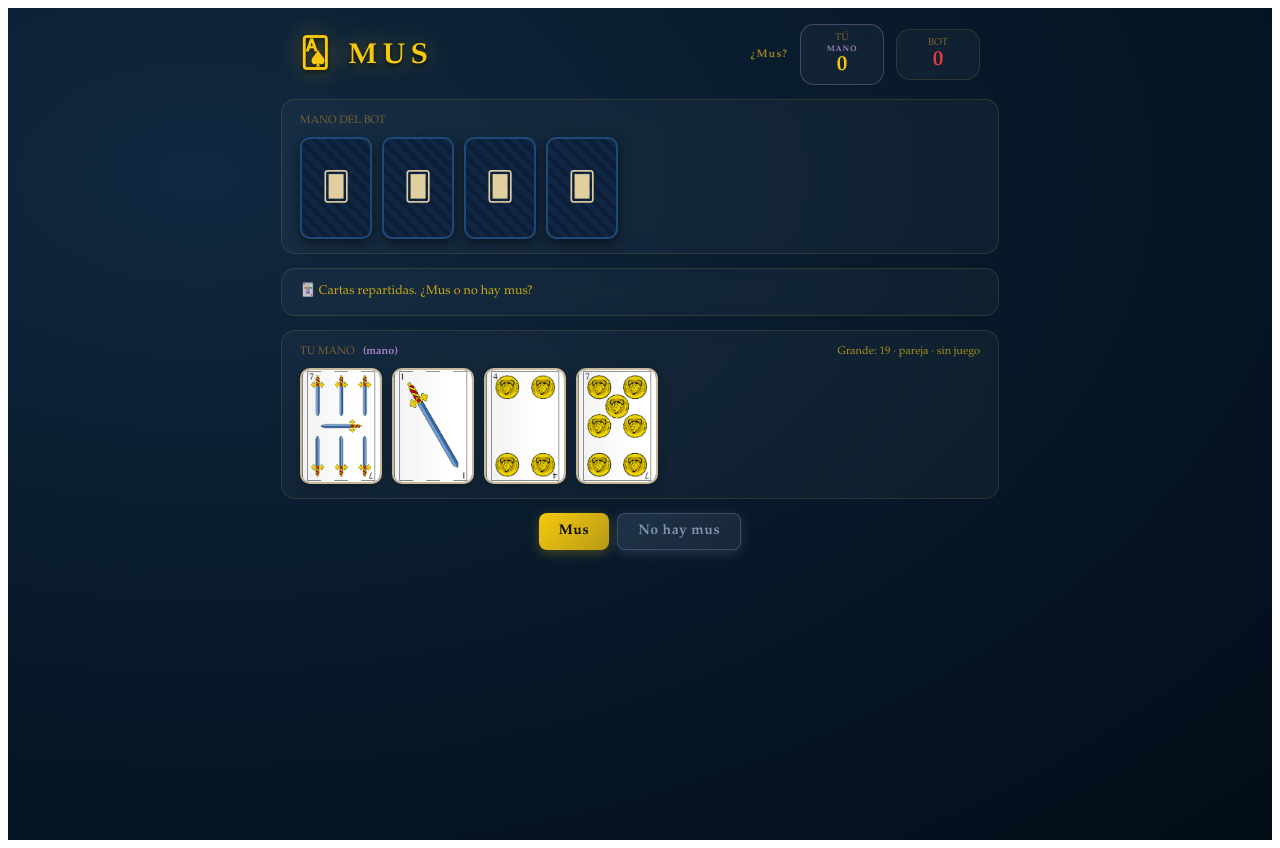
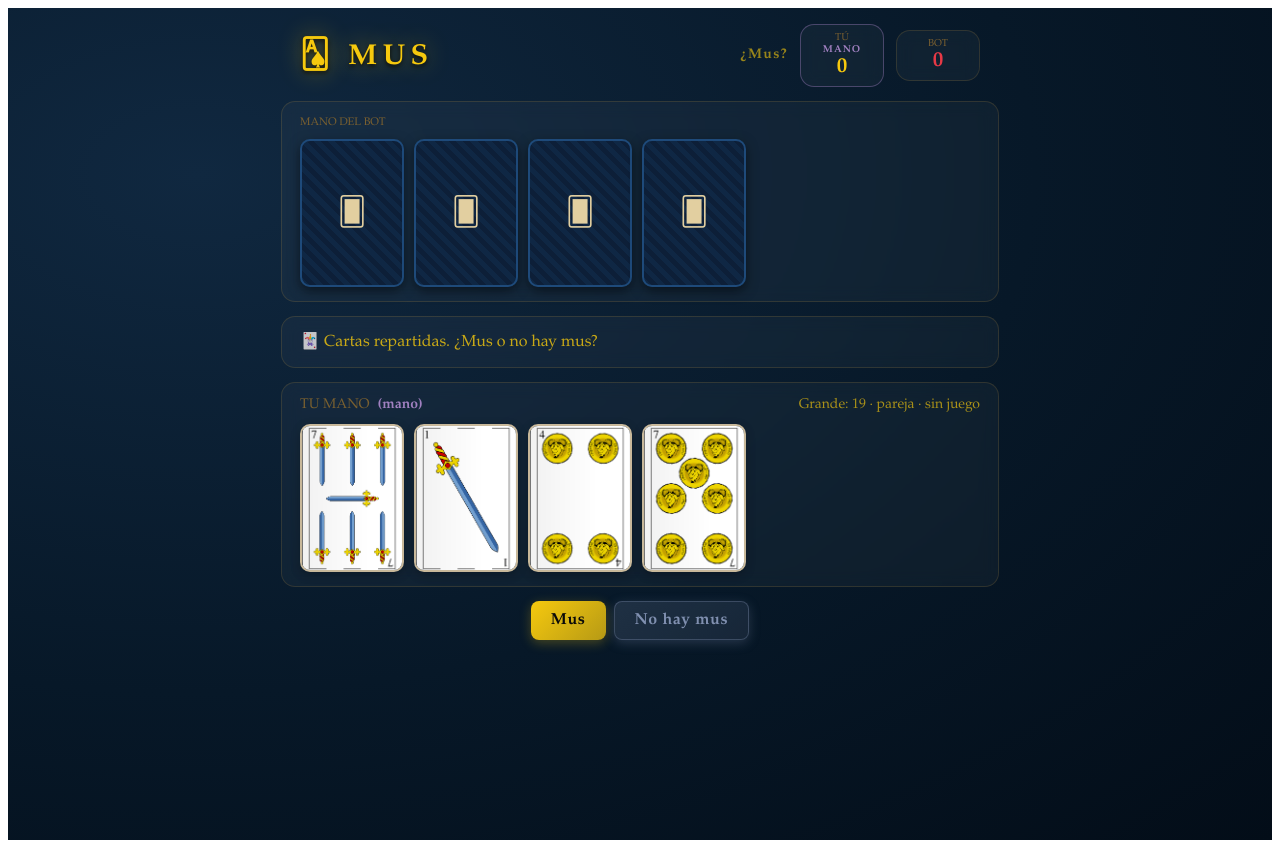
Before and after one commit to tervingo/mus, a React (Vite) app: page / in a window 1280 px wide. Both pictures are taken after a click on the button "🎮 Comenzar partida". Built offline with nearby package versions, Linux system fonts and the light colour scheme.

Commit message:
agrandando fuentes y cartas

```diff
--- a/src/Mus.jsx
+++ b/src/Mus.jsx
@@ -152,7 +152,7 @@ function Carta({ carta, oculta = false, seleccionada = false, onClick = null })
   if (oculta) {
     return (
       <div style={{
-        width: 68, height: 98, borderRadius: 10, flexShrink: 0,
+        width: 100, height: 144, borderRadius: 10, flexShrink: 0,
         background: "repeating-linear-gradient(45deg,#0f2744 0px,#0f2744 5px,#0d1f38 5px,#0d1f38 10px)",
         border: "2px solid #1e4a7a",
         display: "flex", alignItems: "center", justifyContent: "center",
@@ -162,7 +162,7 @@ function Carta({ carta, oculta = false, seleccionada = false, onClick = null })
   }
   const color = PALO_COLOR[carta.palo];
   const wrapStyle = {
-    width: 78, height: 112, borderRadius: 10, flexShrink: 0,
+    width: 100, height: 144, borderRadius: 10, flexShrink: 0,
     border: seleccionada ? `3px solid ${color}` : "2px solid #c8b89a",
     cursor: onClick ? "pointer" : "default",
     transition: "all 0.15s ease",
@@ -896,7 +896,7 @@ JSON: {"declarar": ${tieneJB ? "true (tienes juego, debes declarar)" : "false (n
   };
   const mkBtn = (accent = "#F6C90E", dark = false) => ({
     padding: "9px 20px", borderRadius: 8, border: "none",
-    fontFamily: "inherit", fontSize: 14, fontWeight: 700,
+    fontFamily: "inherit", fontSize: 16, fontWeight: 700,
     cursor: "pointer", transition: "all 0.15s", letterSpacing: "0.04em",
     background: dark
       ? `linear-gradient(135deg,${accent}33,${accent}22)`
@@ -966,14 +966,14 @@ JSON: {"declarar": ${tieneJB ? "true (tienes juego, debes declarar)" : "false (n
       {/* Cabecera */}
       <div style={{ display: "flex", alignItems: "center", gap: 12, width: "100%", maxWidth: 680 }}>
         <p style={{ ...titulo, fontSize: "clamp(1.1rem,3.2vw,1.8rem)", flex: 1, margin: 0 }}>🂡 MUS</p>
-        <div style={{ fontSize: 11, color: "#F6C90E99", fontWeight: 700, letterSpacing: "0.1em" }}>
+        <div style={{ fontSize: 14, color: "#F6C90E99", fontWeight: 700, letterSpacing: "0.1em" }}>
           {etiquetaFase}
         </div>
         {[{ l: "TÚ", v: puntosJugador + boteJugador, c: "#F6C90E", esMano: esManoJugador },
           { l: "BOT", v: puntosBot + boteBot, c: "#e63946", esMano: !esManoJugador }].map(({ l, v, c, esMano }) => (
           <div key={l} style={{ ...panel, textAlign: "center", minWidth: 58, padding: "7px 12px", border: esMano ? "1px solid #a080c066" : panel.border }}>
             <div style={{ fontSize: 10, color: "#7a6030" }}>{l}</div>
-            {esMano && <div style={{ fontSize: 8, color: "#a080c0", fontWeight: 700, letterSpacing: "0.1em" }}>MANO</div>}
+            {esMano && <div style={{ fontSize: 10, color: "#a080c0", fontWeight: 700, letterSpacing: "0.1em" }}>MANO</div>}
             <div style={{ fontSize: 21, fontWeight: 800, color: c, lineHeight: 1.1 }}>{v}</div>
           </div>
         ))}
@@ -1010,7 +1010,7 @@ JSON: {"declarar": ${tieneJB ? "true (tienes juego, debes declarar)" : "false (n
         {mensajes.length === 0 && <span style={{ color: "#4a3820", fontSize: 12 }}>—</span>}
         {mensajes.map(m => (
           <div key={m.id} style={{
-            fontSize: 12.5, lineHeight: 1.4,
+            fontSize: 16, lineHeight: 1.4,
             color: {
               bot: "#e8a0a0", jugador: "#a0d8a0", sistema: "#F6C90Ecc",
               exito: "#80d8e8", error: "#e88080"
@@ -1021,7 +1021,7 @@ JSON: {"declarar": ${tieneJB ? "true (tienes juego, debes declarar)" : "false (n
 
       {/* Mano jugador */}
       <div style={{ ...panel, width: "100%", maxWidth: 680 }}>
-        <div style={{ fontSize: 11, color: "#7a6030", marginBottom: 10, display: "flex", justifyContent: "space-between", flexWrap: "wrap", gap: 4 }}>
+        <div style={{ fontSize: 14, color: "#7a6030", marginBottom: 10, display: "flex", justifyContent: "space-between", flexWrap: "wrap", gap: 4 }}>
           <span>TU MANO{esManoJugador && <span style={{ color: "#a080c0", fontWeight: 700, marginLeft: 8 }}>(mano)</span>}</span>
           {infoManoJ && <span style={{ color: "#F6C90Eaa" }}>{infoManoJ}</span>}
         </div>
@@ -1038,21 +1038,21 @@ JSON: {"declarar": ${tieneJB ? "true (tienes juego, debes declarar)" : "false (n
       {/* Resumen de mano */}
       {fase === "puntos" && resumenMano.length > 0 && (
         <div style={{ ...panel, width: "100%", maxWidth: 680, border: "1px solid #F6C90E44" }}>
-          <div style={{ fontSize: 11, color: "#F6C90Ecc", fontWeight: 700, letterSpacing: "0.12em", marginBottom: 10 }}>
+          <div style={{ fontSize: 14, color: "#F6C90Ecc", fontWeight: 700, letterSpacing: "0.12em", marginBottom: 10 }}>
             RESUMEN DE LA MANO
           </div>
           <div style={{ display: "flex", flexDirection: "column", gap: 5 }}>
             {resumenMano.map(({ lance, quien, pts, info }, idx) => (
-              <div key={idx} style={{ display: "flex", alignItems: "center", gap: 8, fontSize: 13 }}>
-                <span style={{ color: "#7a6030", minWidth: 52, flexShrink: 0 }}>{lance}</span>
+              <div key={idx} style={{ display: "flex", alignItems: "center", gap: 8, fontSize: 16 }}>
+                <span style={{ color: "gold", minWidth: 52, flexShrink: 0 }}>{lance}</span>
                 <span style={{ fontWeight: 700, color: quien === "jugador" ? "#80d8a0" : "#e8a0a0" }}>
                   {quien === "jugador" ? "Tú" : "Bot"} +{pts}
                 </span>
-                {info && <span style={{ fontSize: 11, color: "#5a4820" }}>{info}</span>}
+                {info && <span style={{ fontSize: 14, color: "orangered" }}>{info}</span>}
               </div>
             ))}
           </div>
-          <div style={{ marginTop: 8, paddingTop: 7, borderTop: "1px solid rgba(180,140,60,0.15)", display: "flex", justifyContent: "space-between", fontSize: 13 }}>
+          <div style={{ marginTop: 8, paddingTop: 7, borderTop: "1px solid rgba(180,140,60,0.15)", display: "flex", justifyContent: "space-between", fontSize: 16 }}>
             <span style={{ color: "#a08050" }}>Total mano:</span>
             <span>
               <span style={{ color: "#80d8a0", fontWeight: 700 }}>Tú +{boteJugador}</span>
```
